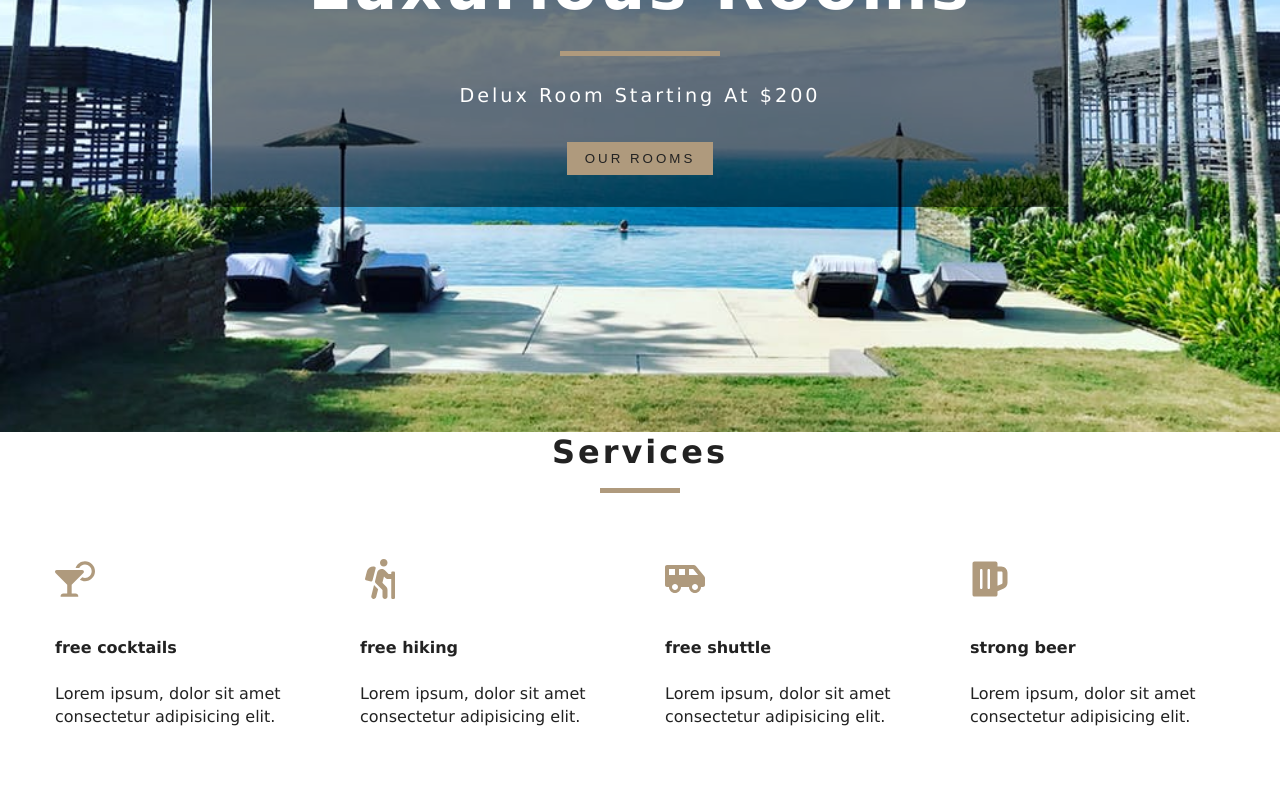
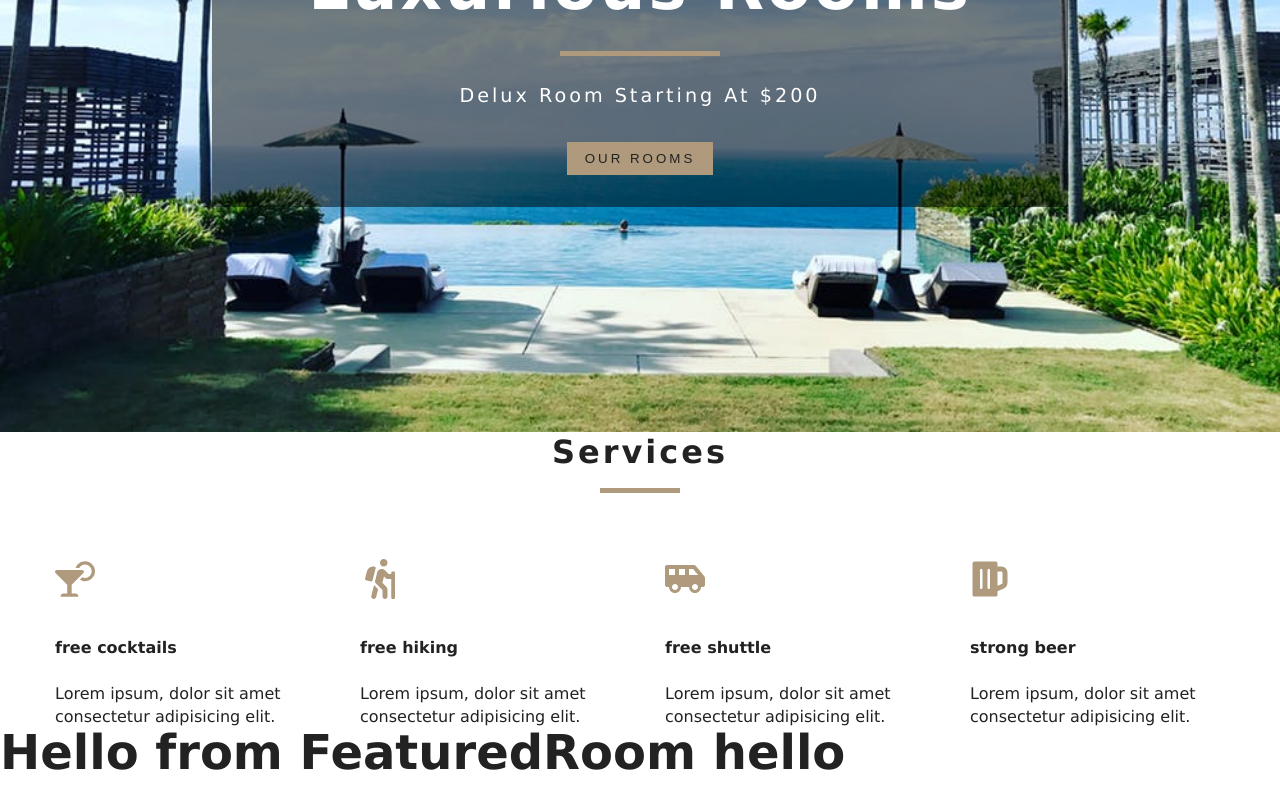
Before and after one commit to saif1642/beach-resort-react, a React (Create React App) app: page / in a window 1280 px wide. Shown: the part 368-1168 px from the top of the page. Before the commit the page ends 1096 px from the top, so only its background shows below. Built offline with nearby package versions, Linux system fonts and the light colour scheme.

Commit message:
context api setup for data sharing

```diff
--- /dev/null
+++ b/src/components/FeaturedRoom.js
@@ -0,0 +1,14 @@
+import React, { Component } from 'react';
+import { RoomContext } from '../context';
+
+export default class FeaturedRoom extends Component {
+    static contextType = RoomContext;
+    render() {
+        let value = this.context;
+        return (
+            <div>
+                <h1>Hello from FeaturedRoom {value}</h1>
+            </div>
+        )
+    }
+}
--- /dev/null
+++ b/src/context.js
@@ -0,0 +1,16 @@
+import React, { Component } from 'react';
+const RoomContext = React.createContext();
+
+class RoomProvider extends Component {
+    render() {
+        return (
+            <RoomContext.Provider value={"hello"}>
+                {this.props.children}
+            </RoomContext.Provider>
+        )
+    }
+}
+
+const RoomConsumer = RoomContext.Consumer;
+
+export { RoomProvider ,RoomConsumer, RoomContext};
--- a/src/index.js
+++ b/src/index.js
@@ -3,13 +3,16 @@ import ReactDOM from 'react-dom';
 import './index.css';
 import App from './App';
 import { BrowserRouter as Router } from "react-router-dom";
+import { RoomProvider } from './context';
 import * as serviceWorker from './serviceWorker';
 
 ReactDOM.render(
   <React.StrictMode>
-    <Router>
-      <App />
-    </Router>
+    <RoomProvider>
+      <Router>
+        <App />
+      </Router>
+    </RoomProvider>
 
   </React.StrictMode>,
   document.getElementById('root')
--- a/src/pages/Home.js
+++ b/src/pages/Home.js
@@ -3,6 +3,7 @@ import { Hero } from '../components/Hero';
 import { Banner } from '../components/Banner';
 import { Link } from 'react-router-dom';
 import Services from '../components/Services';
+import FeaturedRoom from '../components/FeaturedRoom';
 export const Home = () => {
     return (
         <>
@@ -14,6 +15,7 @@ export const Home = () => {
             </Banner>
         </Hero>
         <Services />
+        <FeaturedRoom />
         </>
     )
 }
```
Also changed, not shown: src/pages/Error.js (indentation only).
